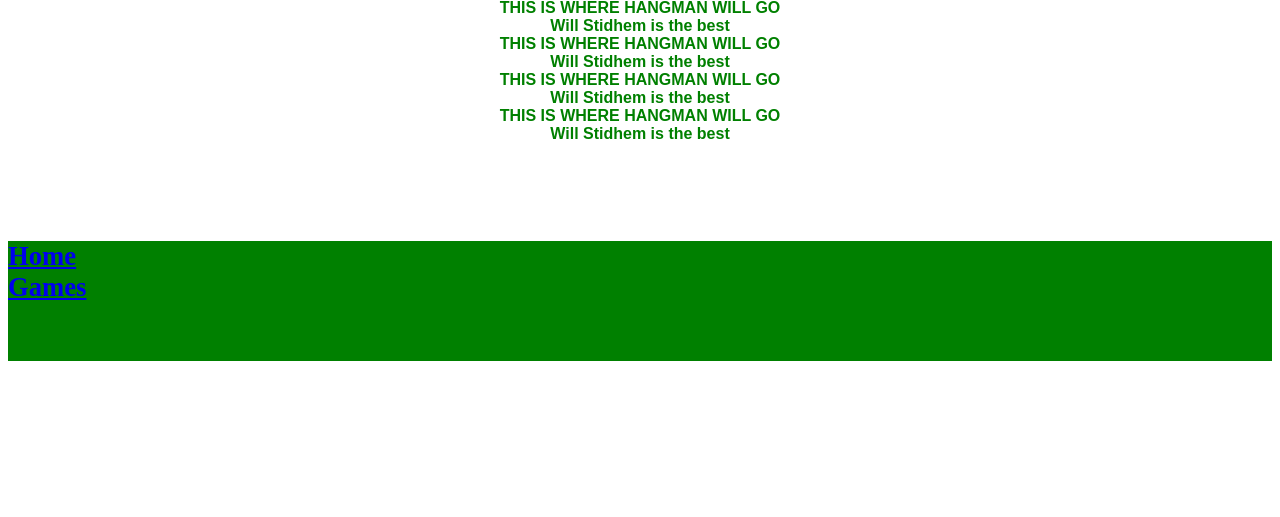
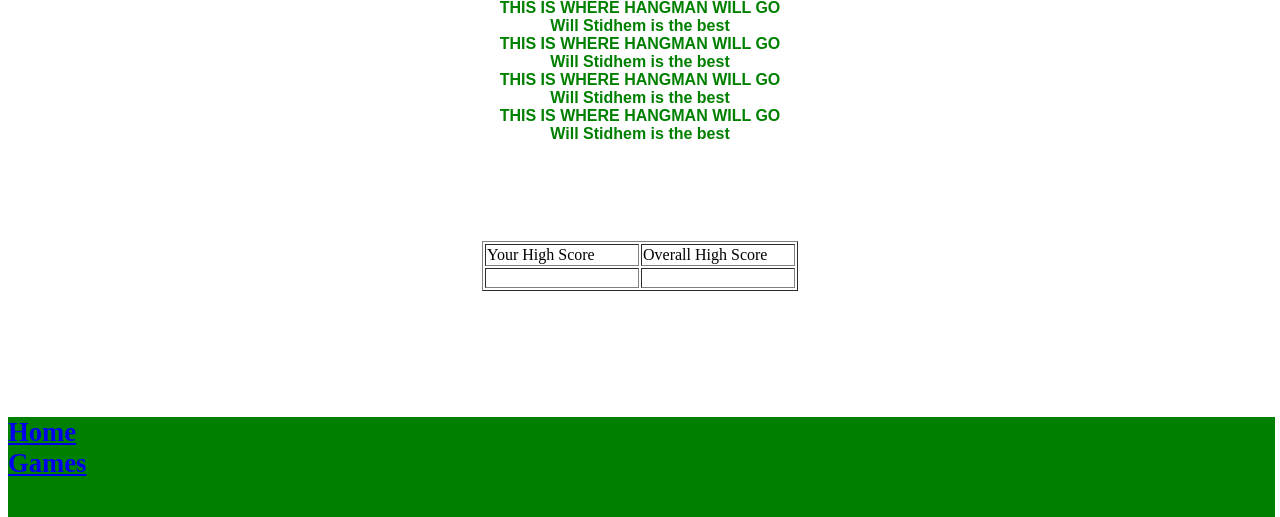
Before and after one commit to gongpengjun/422_Project2, a PHP site: page /hangman.html in a window 1280 px wide. Shown: the part 283-800 px from the top of the page. Run offline with PHP 8.4, Linux system fonts and the light colour scheme.

Commit message:
high score section included

```diff
--- a/dolla.css
+++ b/dolla.css
@@ -27,9 +27,10 @@
 }
 
 #footer {
+	position: absolute;
 	bottom:0;
-	width:100%;
-	height:120px;
+	width:99%;
+	height:100px;
 	background:green;
 	font-size: 20pt;
 	font-weight:bold;
--- a/hangman.html
+++ b/hangman.html
@@ -36,6 +36,18 @@
 
 </div>
 
+<table border="1" align="center">
+	<tr>
+		<td id ="" height = "20px" width = "150px" name="">Your High Score</td>
+		<td id ="" height = "20px" width = "150px" name="">Overall High Score</td>
+	</tr>
+
+	<tr>
+		<td id ="" height = "20px" width = "150px" name=""></td>
+		<td id ="" height = "20px" width = "150px" name=""></td>
+	</tr>
+</table>
+
 <div id="footer">
 		<a href="index.html">Home</a><br>
 		<a href="dolla.html">Games</a><br>
--- a/index.html
+++ b/index.html
@@ -28,8 +28,8 @@
 </div>
 
 <div id="footer">
-		<a href="index.html">Home</a><br>
-		<a href="dolla.html">Games</a><br>
+	<a href="index.html">Home</a><br>
+	<a href="dolla.html">Games</a><br>
 </div>
 
 
```
Also changed, not shown: blockbreaker.html (+12 -0 lines), memorycard.html (+12 -0 lines), navigator.html (+12 -0 lines), tictactoe.html (+10 -1 lines).
